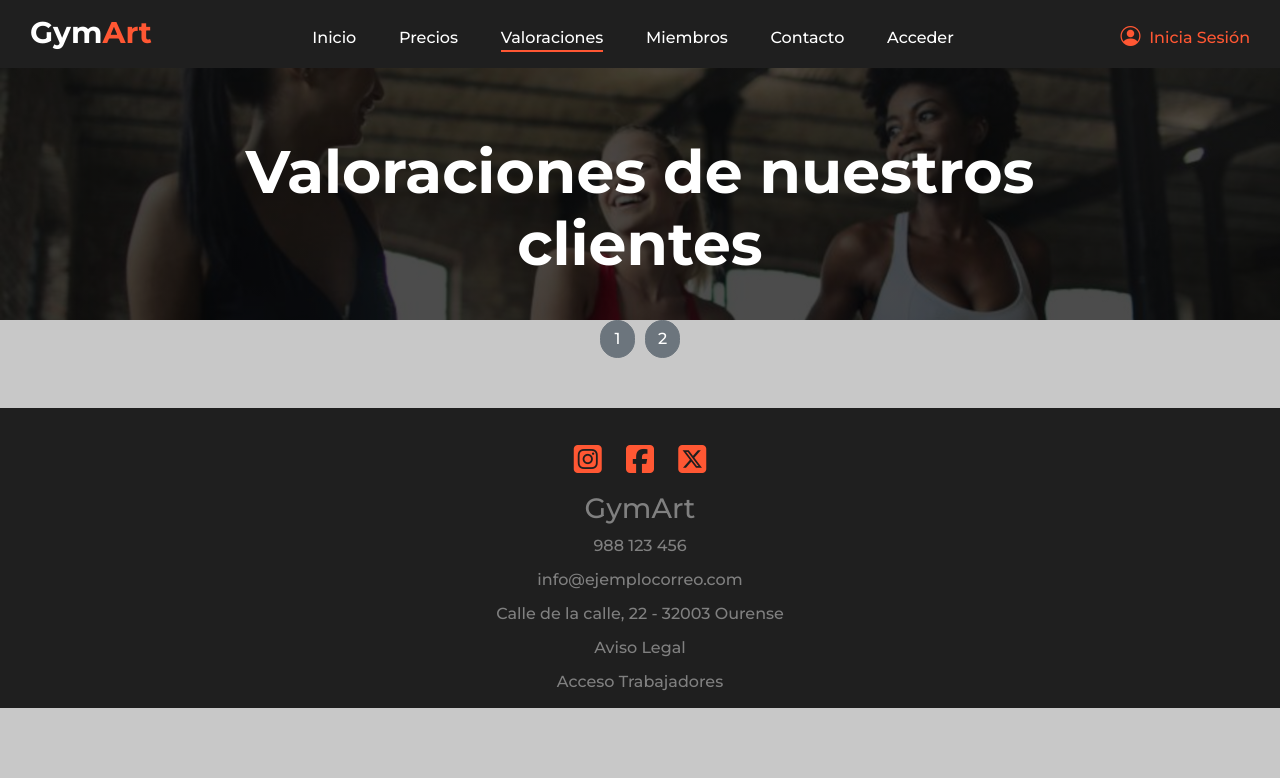
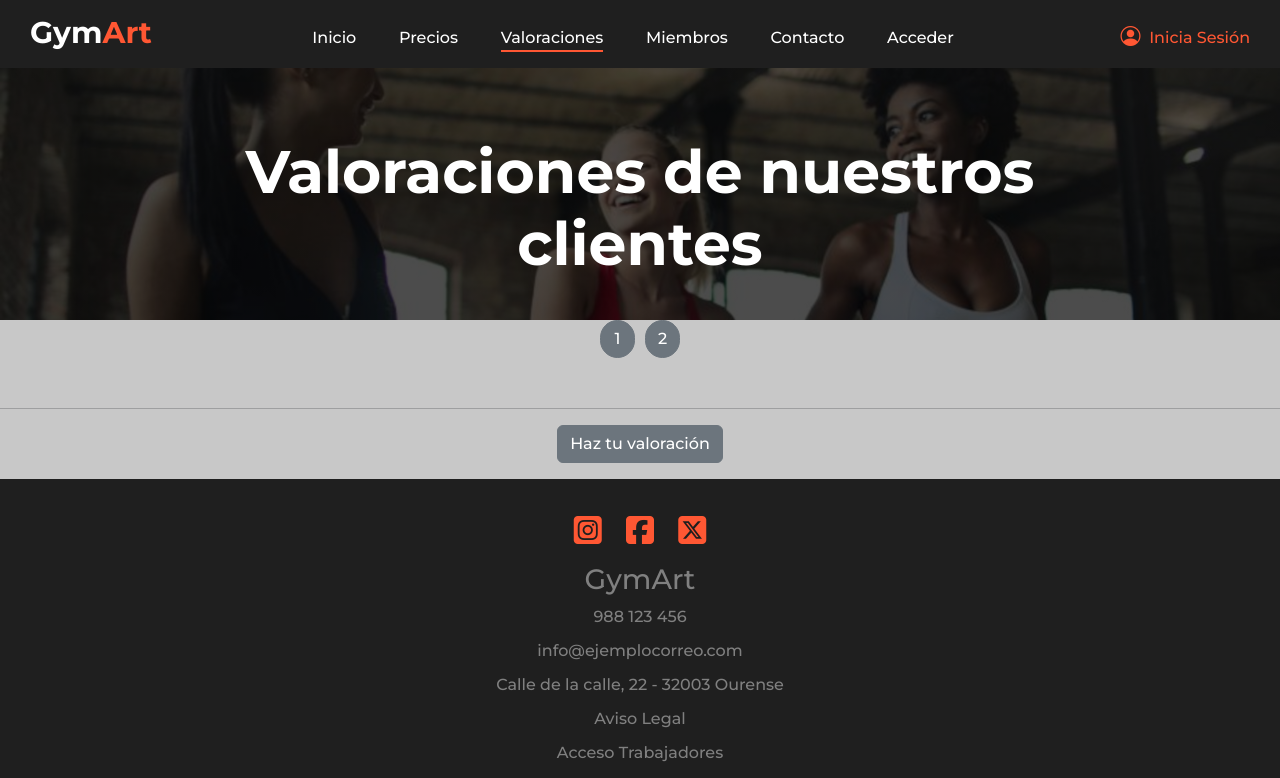
Before and after one commit to ArturoPeFe/GymArt, a PHP site: page /pages/valoraciones.php in a window 1280 px wide. Shown: the top 778 px of the page. Run offline with PHP 8.4, Linux system fonts and the light colour scheme; data that the repository does not hold is empty; some libraries are stand-ins or nearby versions.

Commit message:
Updated Valoraciones

```diff
--- a/css/valoraciones.css
+++ b/css/valoraciones.css
@@ -40,6 +40,20 @@
     margin: auto;
 }
 
+#tuValoracion{
+    width: 60%;
+    margin: auto;
+    justify-content: center;
+}
+
+#tuValoracion > p{
+    width: 100%;
+}
+
+#tuValoracion p button{
+    margin:auto;
+}
+
 @media screen and (max-width: 1100px) {
 
     #mensPrincipal div {
--- a/pages/valoraciones.php
+++ b/pages/valoraciones.php
@@ -4,6 +4,12 @@ require('../src/php/conexion.php');
 $_SESSION['credencialesErroneas'] = False;
 require('../src/php/validarSesion.php');
 require('../src/php/4pages/paginarValoraciones.php');
+
+if (isset($_POST['valorar']) && !isset($_SESSION['user'])) {
+    header('Location: ../pages/acceso.php');
+} else if (isset($_POST['valorar']) && isset($_SESSION['user'])) {
+    require('../src/php/4pages/hacerValoracion.php');
+}
 ?>
 <!DOCTYPE html>
 <html lang="es">
@@ -44,7 +50,7 @@ require('../src/php/4pages/paginarValoraciones.php');
                 </ul>
             </div>
             <div id="acceso">
-                <a href="./pages/acceso.php" class="naranja">
+                <a href="../pages/acceso.php" class="naranja">
                     <h5><i class="bi bi-person-circle"></i></h5>&nbsp
                     <p>
                         <?php
@@ -107,6 +113,9 @@ require('../src/php/4pages/paginarValoraciones.php');
             <h1>Valoraciones de nuestros clientes</h1>
         </div>
     </div>
+
+    <div id="mensaje"><?php if (isset($mensaje)) echo '<p style="text-align: center;color: red; margin-top: 20px">' . $mensaje . '</p>'; ?></div>
+
     <div id="valoraciones">
         <?php
         $i = True;
@@ -132,12 +141,37 @@ require('../src/php/4pages/paginarValoraciones.php');
             $totalValoraciones = 5;
             $totalPaginas = ceil($totalValoraciones / $valoracionesPorPagina);
 
-            for ($i = 1; $i <= $totalPaginas; $i++) {
-                echo "<a style='min-width:35px; border-radius:20px; margin:0px 5px;' class='btn btn-secondary' href='?pagina=" . $i . "'><span>" . $i . "</span></a>";
+            if (isset($mensaje)) {
+                echo "<a style='min-width:35px; margin:0px 5px;' class='btn btn-secondary' href='../pages/valoraciones.php'><span>Ver valoraciones</span></a>";
+            } else {
+                for ($i = 1; $i <= $totalPaginas; $i++) {
+                    echo "<a style='min-width:35px; border-radius:20px; margin:0px 5px;' class='btn btn-secondary' href='?pagina=" . $i . "'><span>" . $i . "</span></a>";
+                }
             }
             ?>
         </div>
     </div>
+
+    <hr>
+    <div id="tuValoracion">
+        <p class="d-inline-flex gap-1">
+            <button class="btn btn-secondary" type="button" data-bs-toggle="collapse" data-bs-target="#formValoracion" aria-expanded="false" aria-controls="formValoracion">
+                Haz tu valoración
+            </button>
+        </p>
+        <div class="collapse" id="formValoracion">
+            <p>*Debes haber iniciado sesión para valorar</p>
+            <form action="<?php echo $_SERVER['PHP_SELF']; ?>" method="post">
+                <div class="mb-3">
+                    <textarea style="height: 100px;" type="text" class="form-control" id="valoracion" name="valoracion" aria-describedby="aviso"></textarea>
+                    <div id="aviso" class="form-text">Si ya has valorado antes, se actualizará dicha valoración</div>
+                </div>
+                <button type="submit" class="btn btn-primary" id="valorar" name="valorar">Valorar</button>
+                <a hidden href="?pagina=1"></a>
+            </form><br>
+        </div>
+    </div>
+
     <footer id="footerDatos">
         <div id="redes">
             <a title="instagram" href="https://www.instagram.com/"><i class="fa-brands fa-square-instagram fa-2xl"></i></a>
--- a/src/php/4pages/obtenerDatosCliente.php
+++ b/src/php/4pages/obtenerDatosCliente.php
@@ -19,4 +19,5 @@ $datos = $exec->fetch(PDO::FETCH_OBJ);
 
 if (!isset($_SESSION['nombre'])) {
     $_SESSION['nombre'] = $datos->nombre . ' ' . $datos->apellido1 . ' ' . $datos->apellido2;
+    $_SESSION['idCl']=$datos->id_cliente;
 }
```
Also changed, not shown: src/php/4pages/hacerValoracion.php (added, +52 -0 lines).
